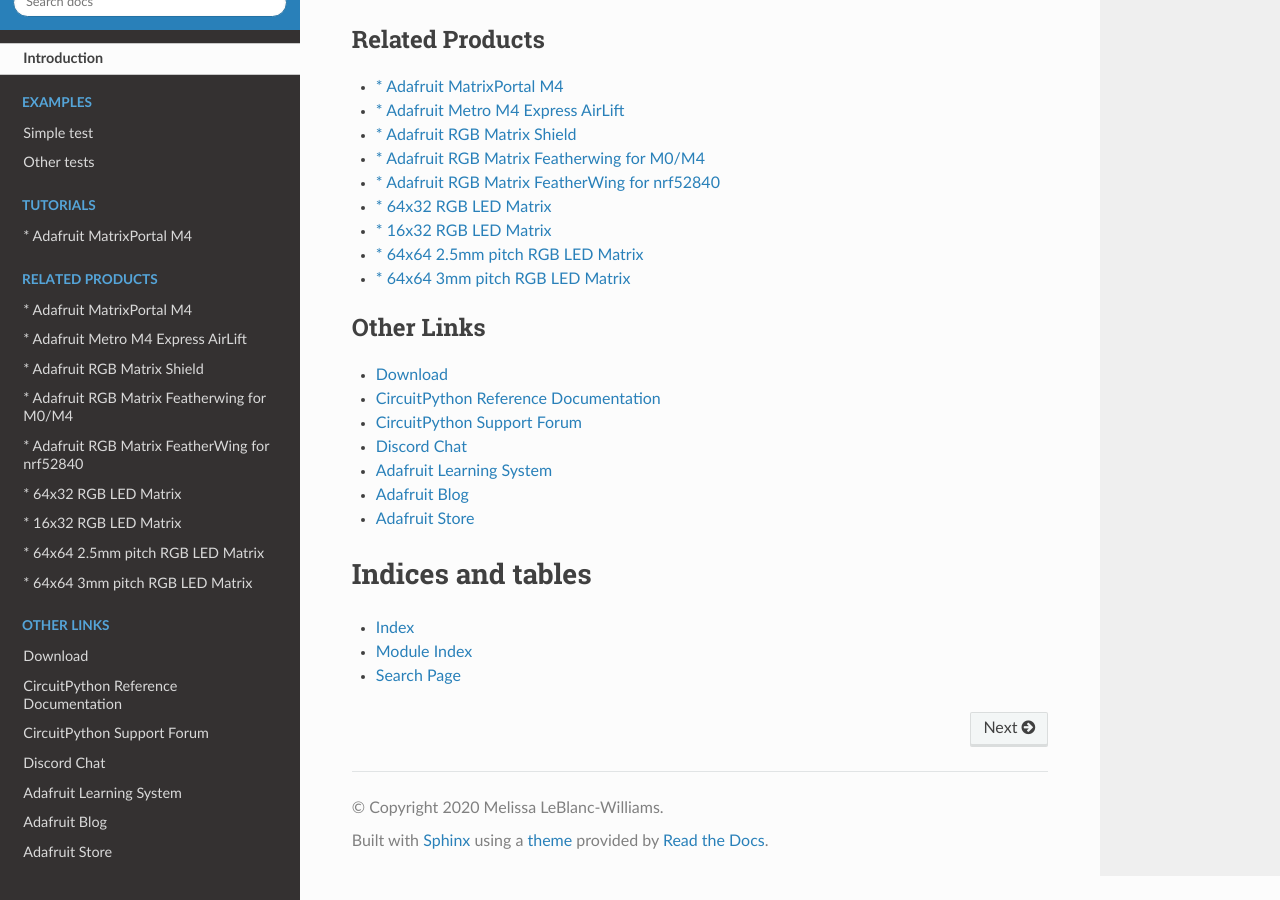
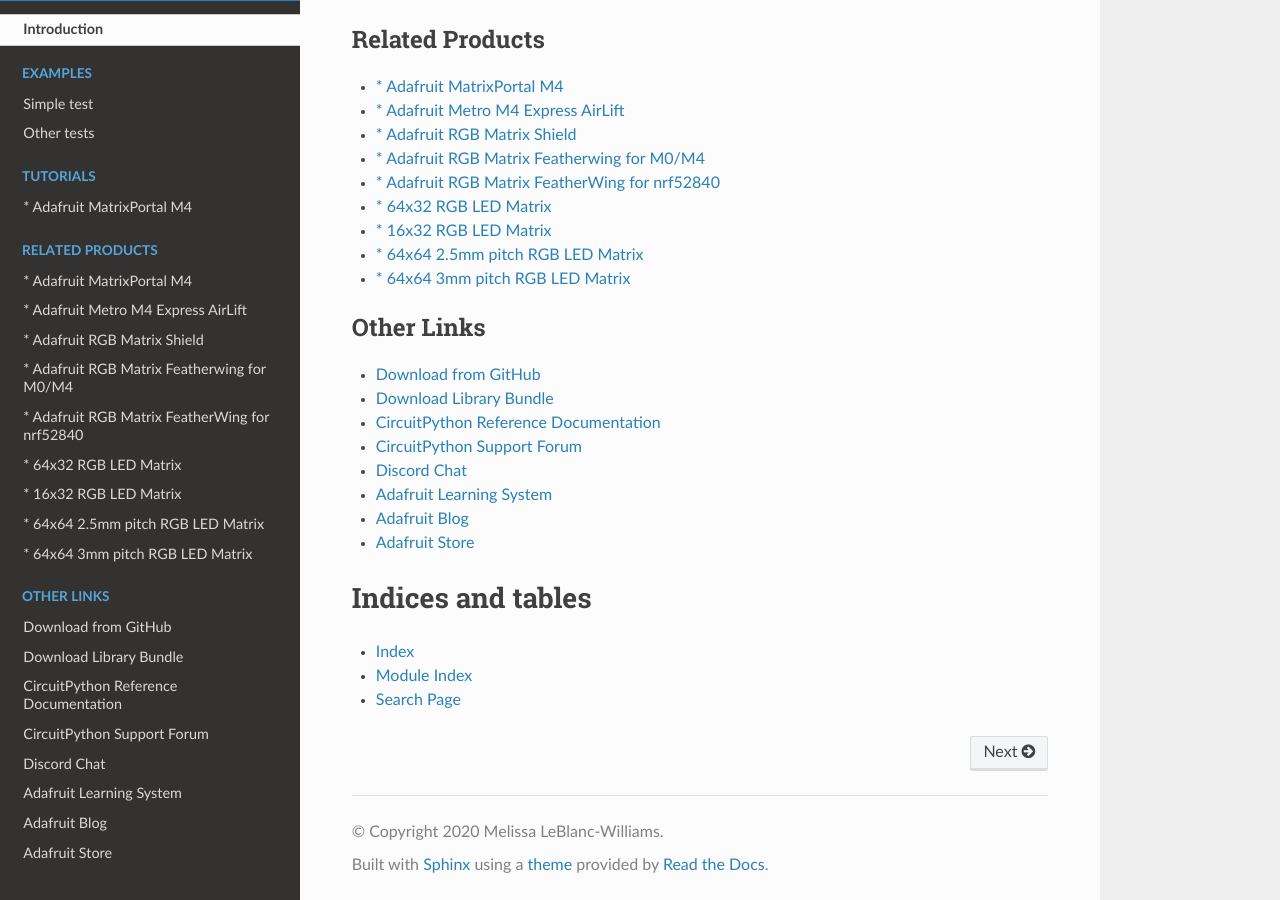
Before and after one commit to adafruit/Adafruit_CircuitPython_MatrixPortal, a Sphinx documentation site: the page built from docs/index.rst, in a window 1280 px wide and 900 px high, scrolled down 1677 px. Built offline with Sphinx 7.4.7 and the Read the Docs theme 2.0.0, drawn with Linux system fonts in a browser that asks for light colours.

Commit message:
Added cp.org link to index.rst

```diff
--- a/docs/index.rst
+++ b/docs/index.rst
@@ -41,7 +41,8 @@
 .. toctree::
     :caption: Other Links
 
-    Download <https://github.com/adafruit/Adafruit_CircuitPython_MatrixPortal/releases/latest>
+    Download from GitHub <https://github.com/adafruit/Adafruit_CircuitPython_MatrixPortal/releases/latest>
+    Download Library Bundle <https://circuitpython.org/libraries>
     CircuitPython Reference Documentation <https://docs.circuitpython.org>
     CircuitPython Support Forum <https://forums.adafruit.com/viewforum.php?f=60>
     Discord Chat <https://adafru.it/discord>
```
